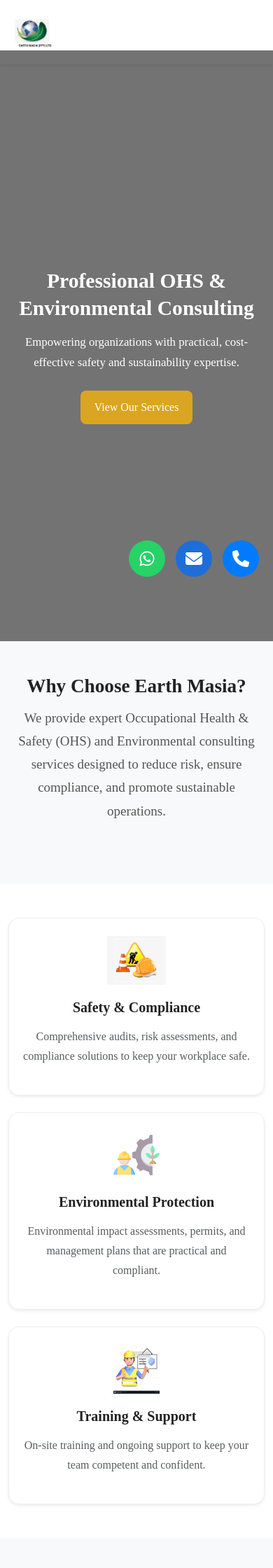
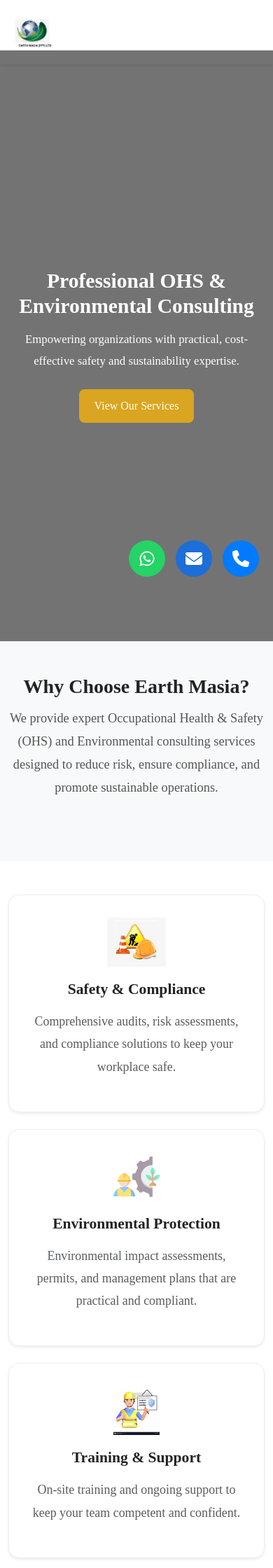
Before and after one commit to Napster-12/earthmasia, a Flask app: page / in a window 390 px wide. Shown: the top 2240 px of the page at 70% size. Run offline with Flask 3, Linux system fonts and the light colour scheme.

Commit message:
Update styles.css

```diff
--- a/static/css/styles.css
+++ b/static/css/styles.css
@@ -117,6 +117,10 @@
     margin-bottom: 20px;
 }
 
+.feature-card h5 {
+    font-size: 1.4rem;
+}
+
 /* ============================================
    ABOUT SECTION
 ============================================ */
@@ -134,6 +138,10 @@
     padding: 55px 25px;
     text-align: center;
     border-radius: 15px;
+}
+
+.cta-section h2 {
+    font-size: 2rem;
 }
 
 .cta-section a {
@@ -196,51 +204,33 @@
 }
 
 /* ============================================
-   RESPONSIVENESS
+   MOBILE SCALING FIX (BIG TEXT FOR PHONES)
 ============================================ */
 
 /* Tablets */
-@media (max-width: 992px) {
+@media (max-width: 991px) {
     body {
-        font-size: 17px;
+        font-size: 14pt !important;
+        line-height: 1.65;
     }
 
-    .hero-title {
-        font-size: 2.6rem;
-    }
-
-    .hero-sub {
-        font-size: 1.2rem;
-    }
-
-    .section-title {
-        font-size: 2rem;
-    }
+    .hero-title { font-size: 2.6rem !important; }
+    .hero-sub { font-size: 1.25rem !important; }
+    .section-title { font-size: 2rem !important; }
+    p, .text-muted, .section-subtext { font-size: 1.15rem !important; }
 }
 
 /* Phones */
 @media (max-width: 768px) {
     body {
-        font-size: 18px;
+        font-size: 15pt !important;
         line-height: 1.75;
     }
 
-    .hero-title {
-        font-size: 2.2rem;
-        line-height: 1.3;
-    }
-
-    .hero-sub {
-        font-size: 1.15rem;
-    }
-
-    .feature-card p {
-        font-size: 1rem;
-    }
-
-    .section-title {
-        font-size: 1.9rem;
-    }
+    .hero-title { font-size: 2.2rem !important; }
+    .hero-sub { font-size: 1.15rem !important; }
+    .feature-card p { font-size: 1.1rem !important; }
+    .cta-section h2 { font-size: 1.65rem !important; }
 
     #video-bg {
         width: 200vw;
@@ -251,27 +241,19 @@
 /* Small phones */
 @media (max-width: 480px) {
     body {
-        font-size: 19px;
+        font-size: 16pt !important;
+        line-height: 1.8;
     }
 
-    .hero-title {
-        font-size: 1.85rem;
-    }
+    .hero-title { font-size: 1.85rem !important; }
+    .hero-sub { font-size: 1.05rem !important; }
+    .section-title { font-size: 1.75rem !important; }
 
-    .hero-sub {
-        font-size: 1.05rem;
-    }
+    .feature-card h5 { font-size: 1.35rem !important; }
+    .feature-card p { font-size: 1.12rem !important; }
 
     .btn-main {
-        padding: 12px 20px;
+        padding: 12px 22px;
         font-size: 1rem;
     }
-
-    .section-title {
-        font-size: 1.7rem;
-    }
-
-    .feature-card {
-        padding: 25px 18px;
-    }
 }
```
